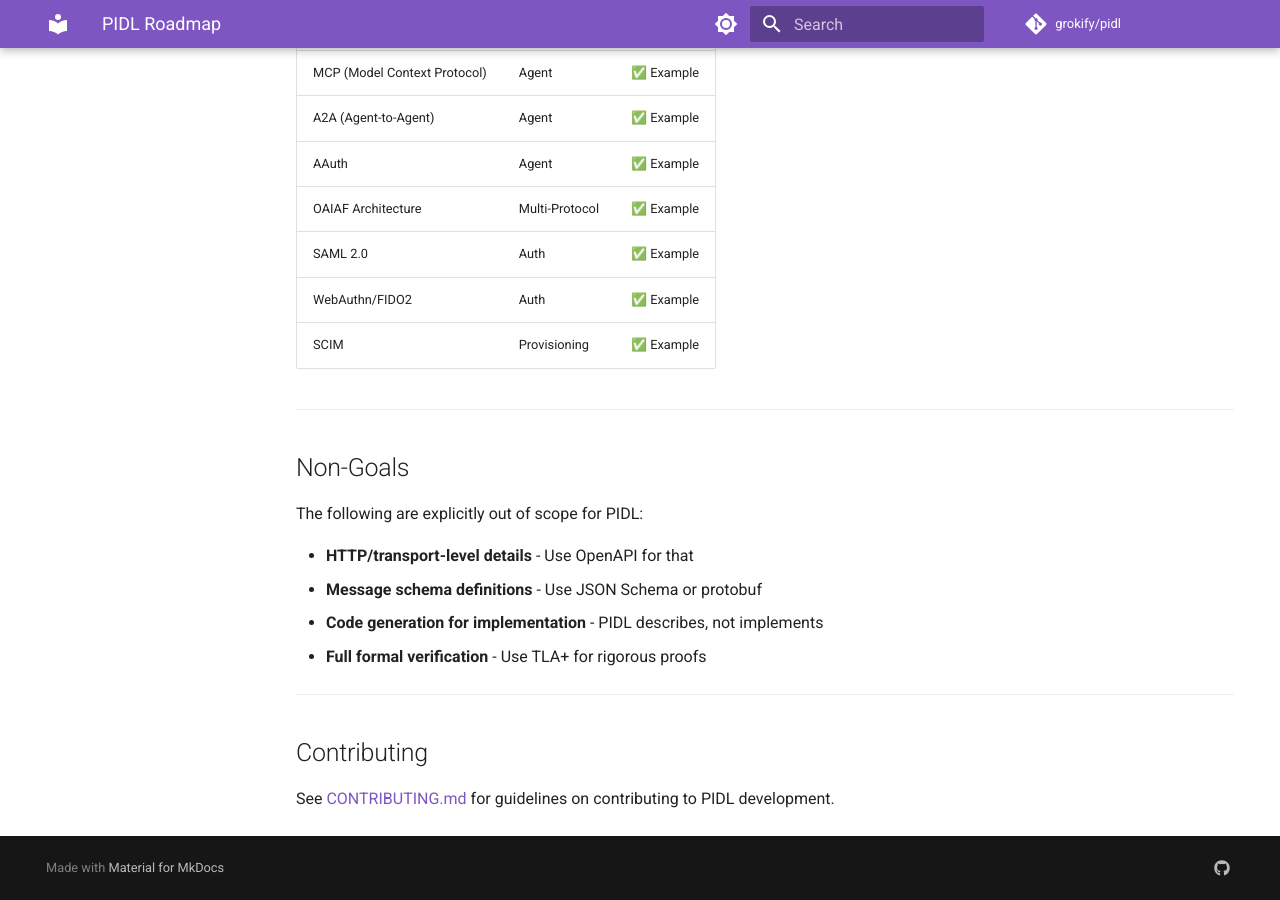
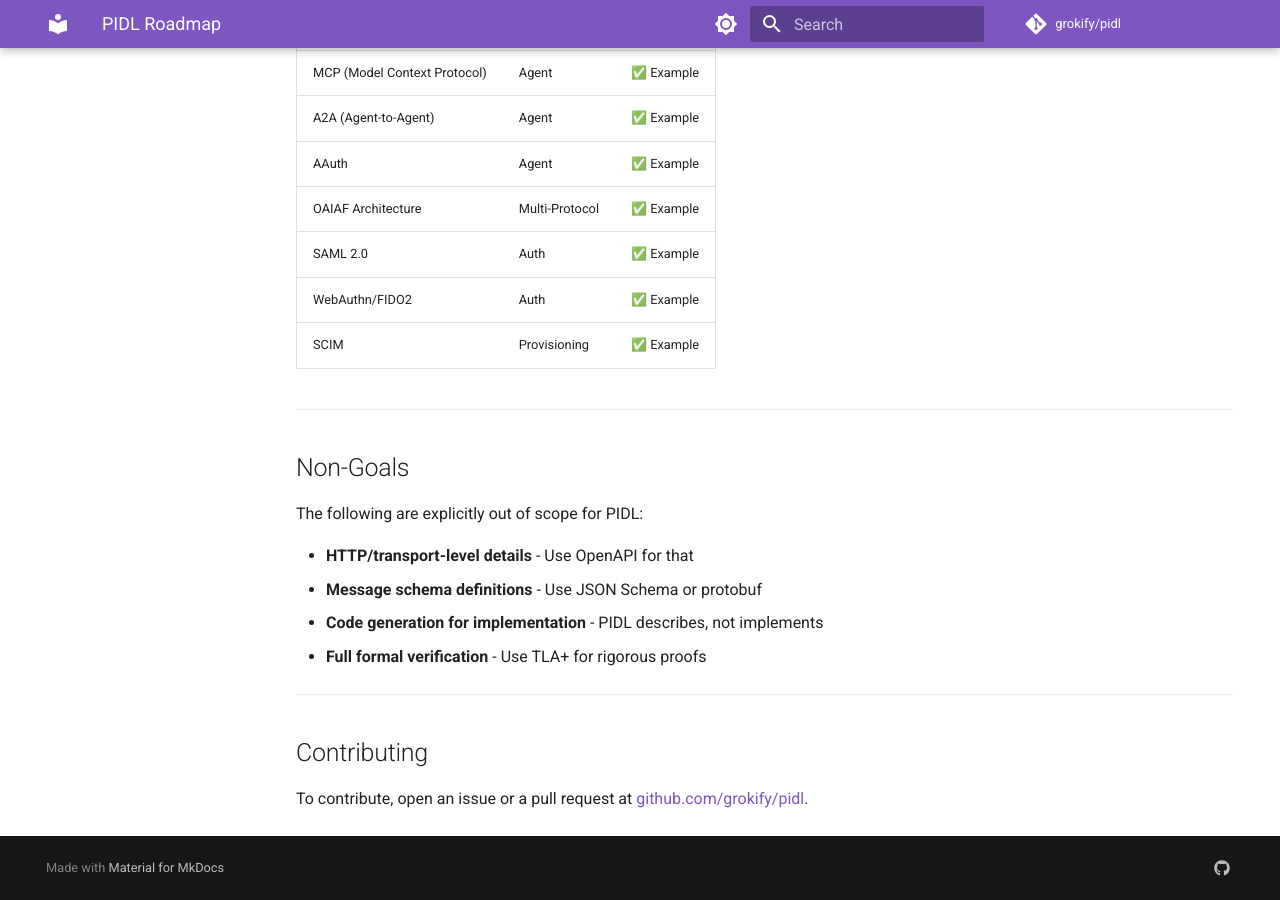
Before and after one commit to grokify/pidl, an MkDocs documentation site: the page built from docs/specs/ROADMAP.md, in a window 1280 px wide and 900 px high, scrolled down 10659 px. Built offline with MkDocs 1.6.1 and Material for MkDocs 9.7.7, drawn with Linux system fonts in a browser that asks for light colours; comment, search, counter and statistics services are not loaded.

Commit message:
docs: fix links to files outside the documentation site
The v0.1.0 release notes link to the README and the schema on GitHub,
the roadmap says where to contribute instead of linking a file that does
not exist, and the process spec no longer links a file outside the
repository, so the site builds in strict mode.

Co-Authored-By: Claude Opus 5.5 <noreply@anthropic.com>

```diff
--- a/docs/specs/ROADMAP.md
+++ b/docs/specs/ROADMAP.md
@@ -384,4 +384,4 @@ The following are explicitly out of scope for PIDL:
 
 ## Contributing
 
-See [CONTRIBUTING.md](../../CONTRIBUTING.md) for guidelines on contributing to PIDL development.
+To contribute, open an issue or a pull request at [github.com/grokify/pidl](https://github.com/grokify/pidl).
```
Also changed, not shown: docs/releases/v0.1.0.md (+2 -2 lines), docs/specs/features/process-spec/PRD.md (+0 -1 lines).
